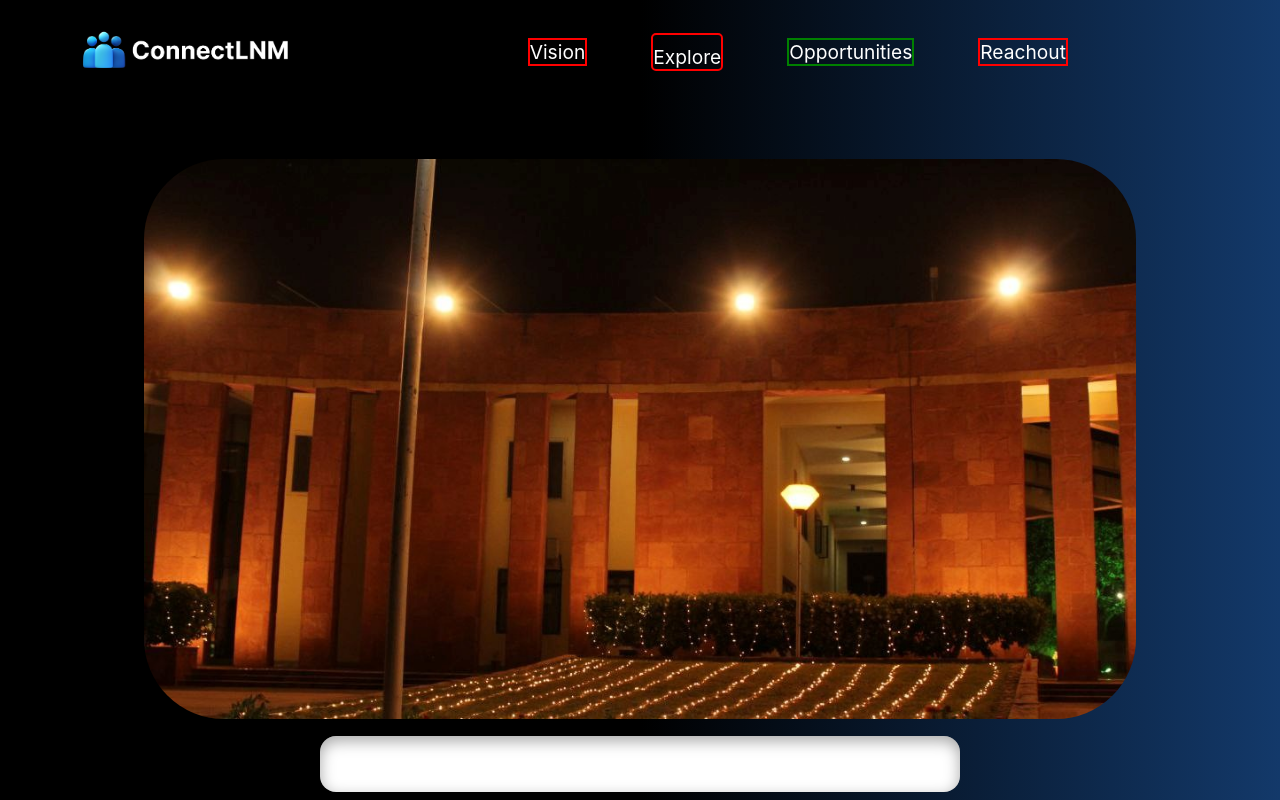
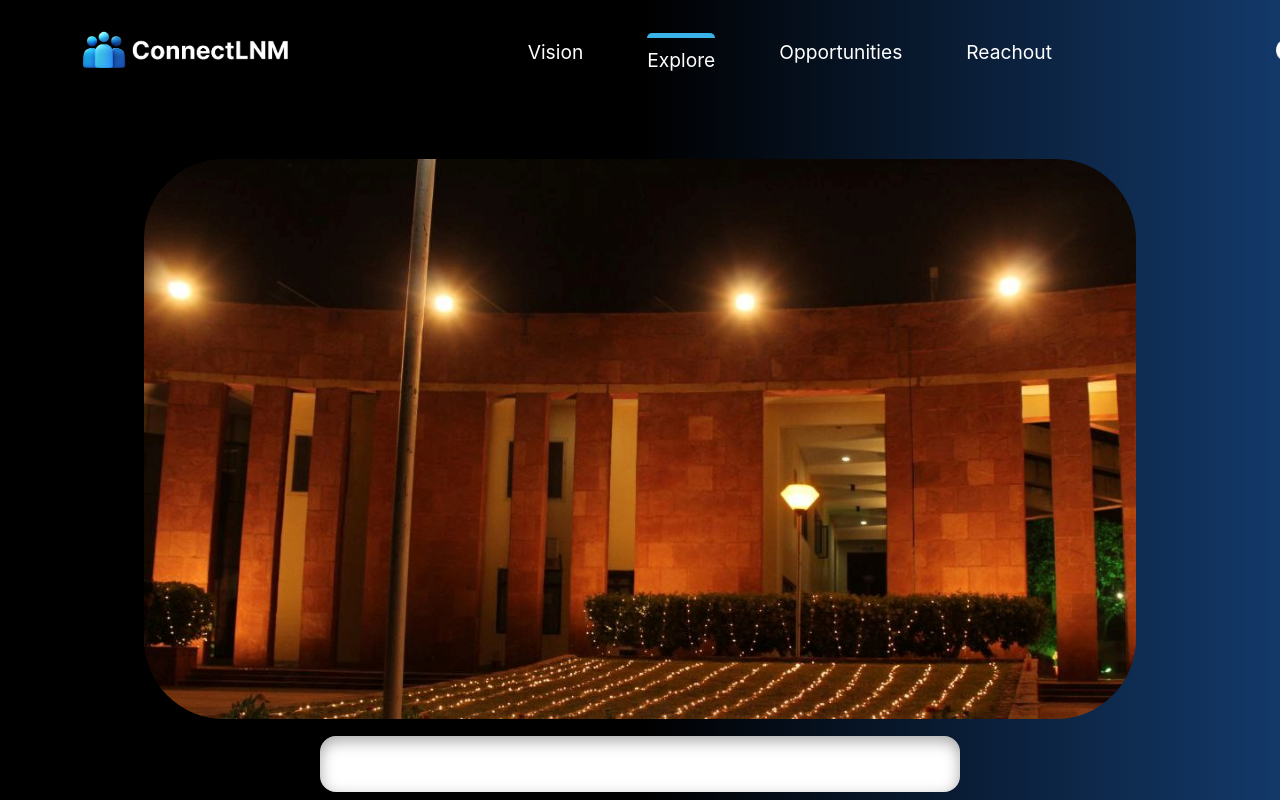
Before and after one commit to sidxh/connect-mern, a React (Create React App) app in the folder client/: page /explore/core in a window 1280 px wide. Shown: the top 800 px of the page. Built offline with nearby package versions, Linux system fonts and the light colour scheme.

Commit message:
Update App.css

```diff
--- a/client/src/App.css
+++ b/client/src/App.css
@@ -249,7 +249,7 @@ body{
 
   #shift_nav{
     margin-right: 4rem;
-    border: 2px solid red;
+    /* border: 2px solid red; */
   }
 
   .active{
@@ -372,11 +372,11 @@ body{
         margin: 10rem 0;
       }
 
-      #shift_nav2{
-        /* margin: 1.5rem; */
+      /* #shift_nav2{
+        margin: 1.5rem;
         border: 2px solid green;
       }
-
+    */
 
   /* ReachOut Page Specifics */
 
```
